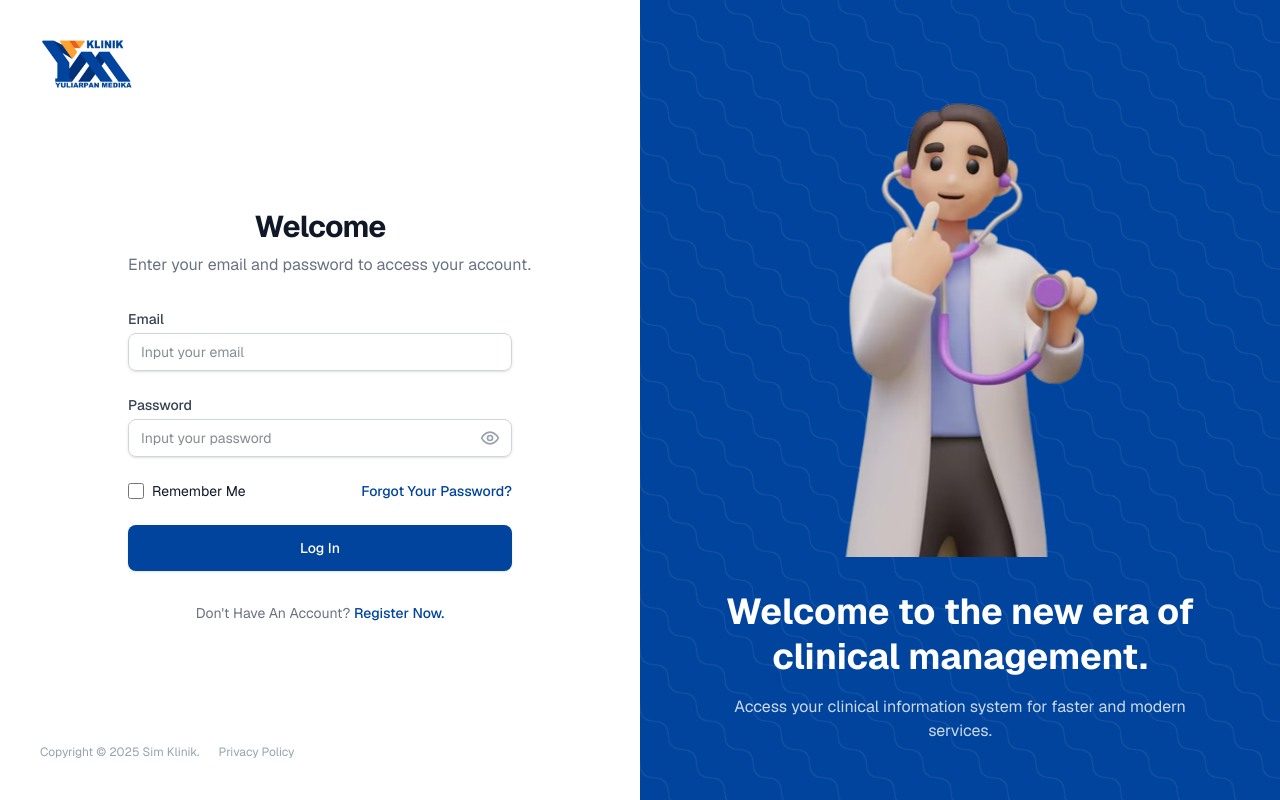
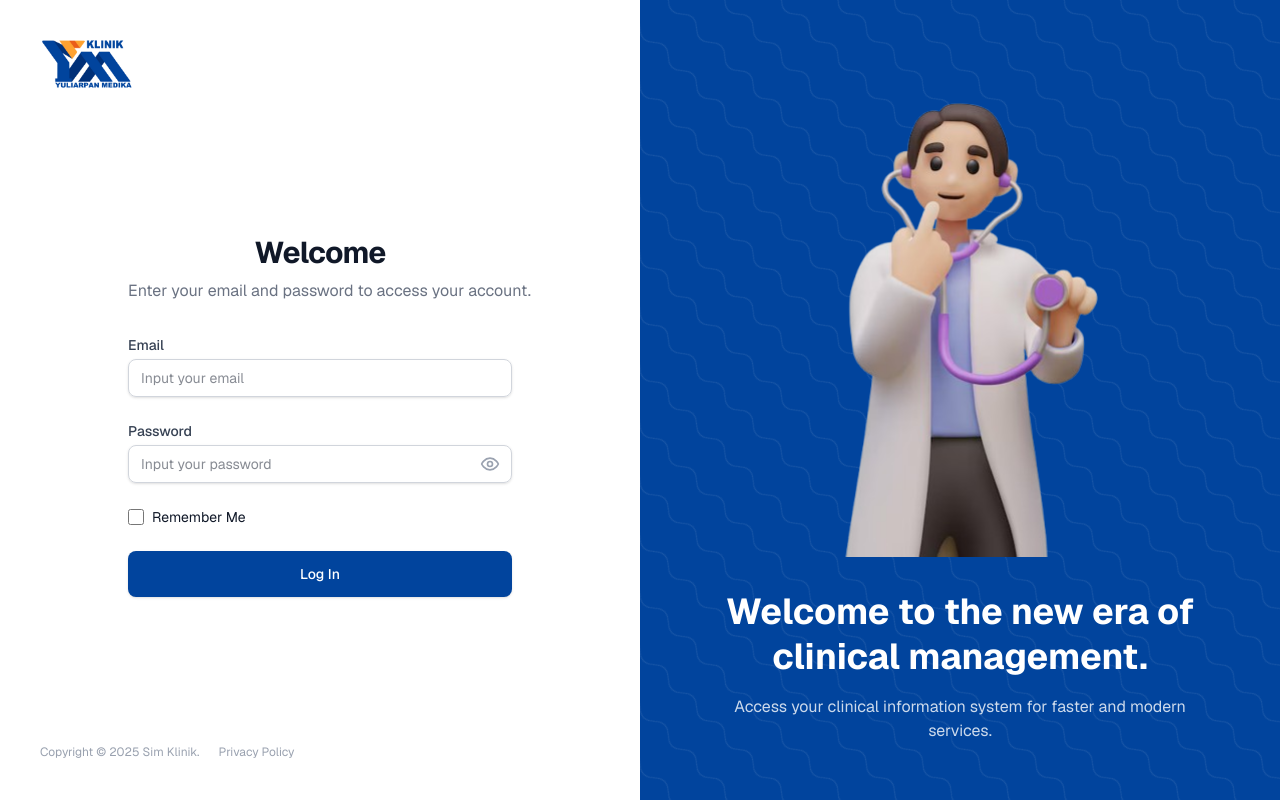
Before and after one commit to dansyaku7/asset-management, a Next.js app: page / in a window 1280 px wide. Built offline with nearby package versions, Linux system fonts and the light colour scheme.

Commit message:
remove forgot password and register account

```diff
--- a/app/page.tsx
+++ b/app/page.tsx
@@ -179,7 +179,7 @@ export default function LoginPage() {
                     Remember Me{" "}
                   </label>
                 </div>
-                <div className="text-sm">
+                {/* <div className="text-sm">
                   <a
                     href="#"
                     className="font-medium hover:underline"
@@ -189,6 +189,7 @@ export default function LoginPage() {
                     Forgot Your Password?{" "}
                   </a>
                 </div>
+                */}
               </div>
 
               <div>
@@ -202,7 +203,7 @@ export default function LoginPage() {
                 </button>
               </div>
             </form>
-            <p className="mt-8 text-center text-sm text-gray-500">
+            {/* <p className="mt-8 text-center text-sm text-gray-500">
               Don't Have An Account?{" "}
               <a
                 href="#"
@@ -213,6 +214,7 @@ export default function LoginPage() {
                 Register Now.{" "}
               </a>
             </p>
+            */}
           </div>
 
           <div className="w-full text-center lg:text-left">
```
